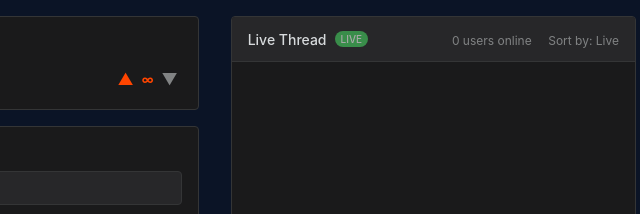
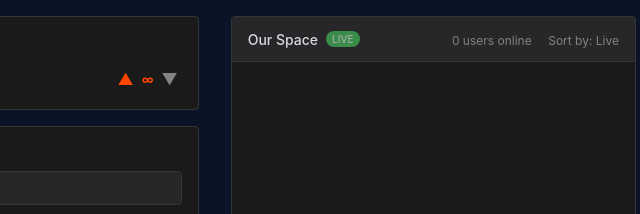
Before and after one commit to uDayGetIT/Aditichill, a website: page public/index.html in a window 1280 px wide. Shown: the top 214 px of the page, 628-1268 px from the left. Drawn offline with nearby package versions, Linux system fonts and the light colour scheme; a script that the page names is missing.

Commit message:
Update index.html

```diff
--- a/public/index.html
+++ b/public/index.html
@@ -715,7 +715,7 @@
         <div class="chat-section">
             <div class="chat-container">
                 <div class="chat-header">
-                    <h3>Live Thread <span class="live-indicator">LIVE</span></h3>
+                    <h3>Our Space <span class="live-indicator">LIVE</span></h3>
                     <div>
                         <span class="user-count" id="userCount">0 users online</span>
                         <span style="font-size: 12px; color: #818384; margin-left: 12px;">Sort by: Live</span>
```
